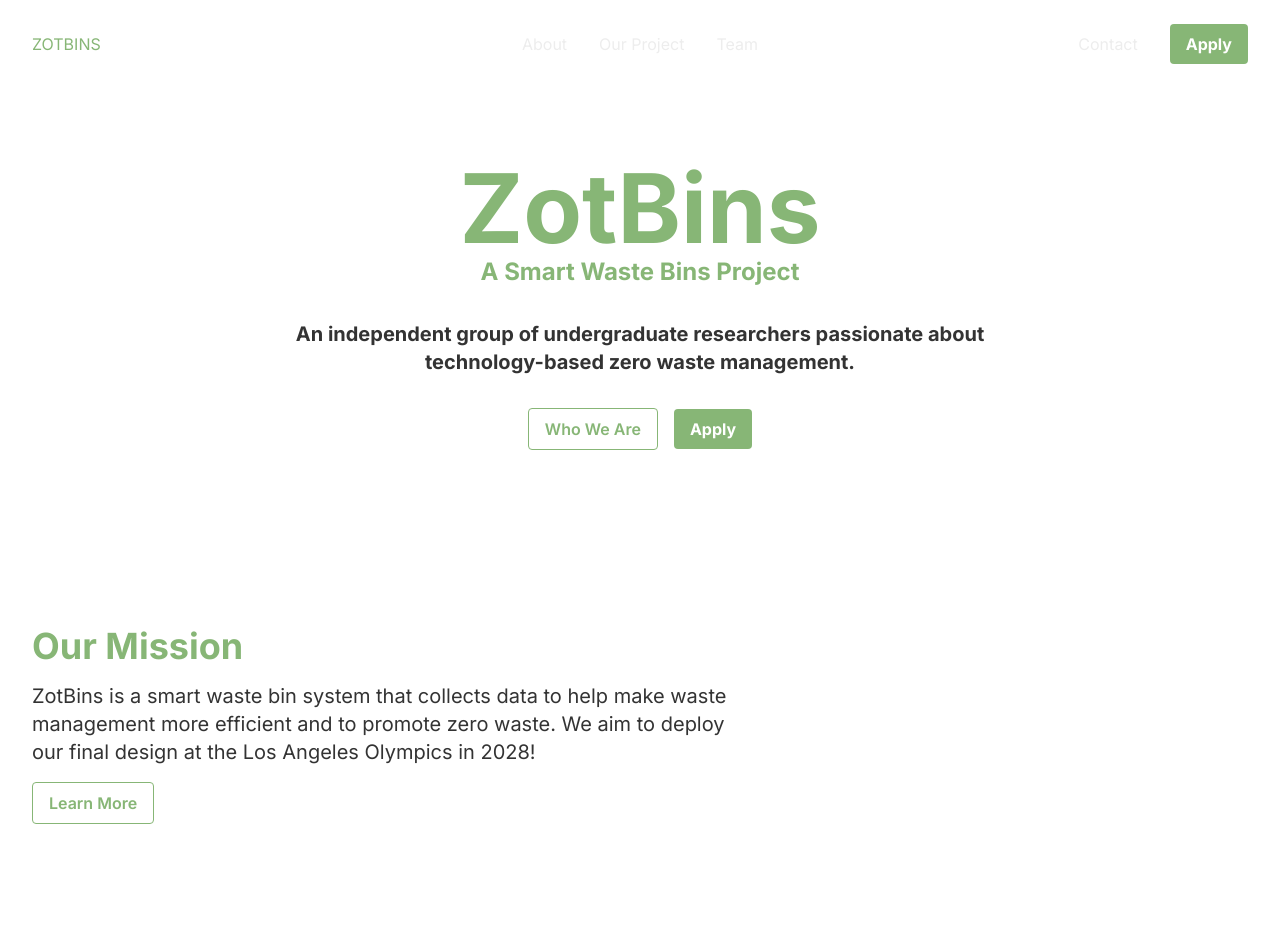
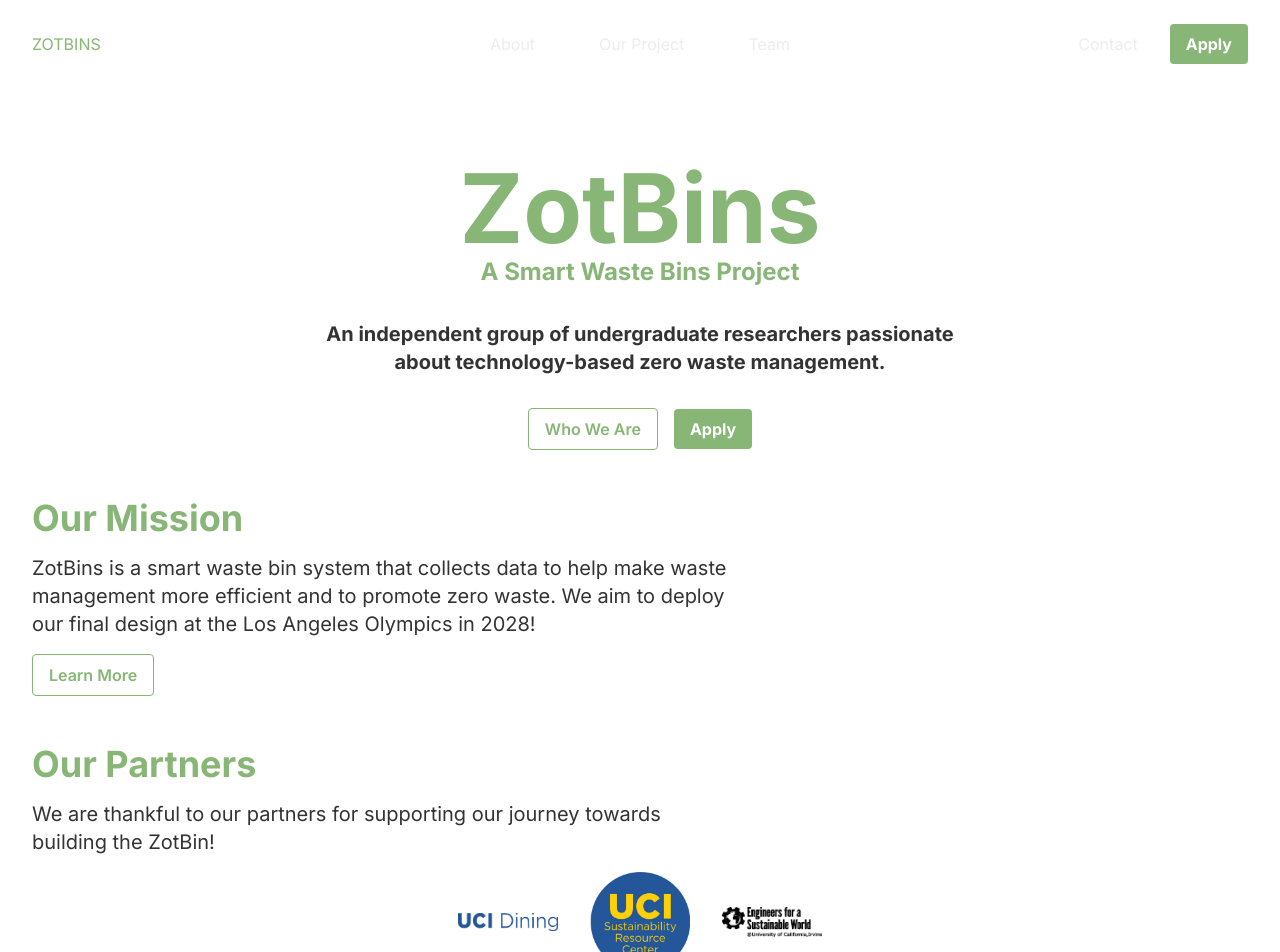
Before and after one commit to zotbins/zotbins-website, a Next.js app: page / in a window 1280 px wide. Shown: the top 952 px of the page. Built offline with nearby package versions, Linux system fonts and the light colour scheme.

Commit message:
update styling and navbar

```diff
--- a/src/app/contact/page.tsx
+++ b/src/app/contact/page.tsx
@@ -15,6 +15,20 @@ const Contact = () => {
           <p>Email</p>
         </Link>
       </button>
+      <div className="text-black/80 text-left py-4 pt-8">
+        <h2 className="text-4xl font-bold text-[#87b676]">Join Our Team</h2>
+        <h3 className="text-xl max-w-[700px] mt-4">
+          Interested in joining? Apply today!
+        </h3>
+      </div>
+      <button className="bg-[#87b676] text-white font-bold py-2 px-4 rounded">
+        <Link
+          href={"https://airtable.com/appzF8nZcqC7jK3Dl/shrusFzrb8htRaWjz"}
+          target="_blank"
+        >
+          <p>Apply</p>
+        </Link>
+      </button>
     </div>
   );
 };
--- a/src/app/layout.tsx
+++ b/src/app/layout.tsx
@@ -20,7 +20,7 @@ export default function RootLayout({
     <html lang="en">
       <body className={inter.className}>
         <Navbar />
-        {children}
+        <div className="min-h-svh">{children}</div>
         <Footer />
       </body>
     </html>
--- a/src/app/page.tsx
+++ b/src/app/page.tsx
@@ -1,13 +1,9 @@
 import Introduction from "@/components/Introduction";
-import Mission from "@/components/Mission";
-import Partners from "@/components/Partners";
 
 export default function Home() {
   return (
     <>
       <Introduction />
-      <Mission />
-      <Partners />
     </>
   );
 }
--- a/src/app/team/page.tsx
+++ b/src/app/team/page.tsx
@@ -2,6 +2,7 @@
 import React, { useState } from "react";
 import MemberCard from "@/components/MemberCard";
 import { members } from "../members";
+import { FaAngleDown } from "react-icons/fa6";
 
 const Team = () => {
   const teams = [
@@ -13,10 +14,12 @@ const Team = () => {
   ];
 
   const [activeTeam, setActiveTeam] = useState("Hardware");
+  const [openDropdown, setOpenDropdown] = useState(false);
+
   return (
     <div className="pt-12 m-8">
       <div className="text-black/80 text-left py-4">
-        <h2 className="text-4xl font-bold text-[#87b676]">Meet the Team</h2>
+        <h2 className="text-4xl font-bold text-[#87b676]">Our Team</h2>
         <h3 className="text-xl max-w-[700px] mt-4">
           Our team consists of five subgroups, each of which provide an
           essential component to our research towards building the ZotBin.
@@ -24,8 +27,8 @@ const Team = () => {
         </h3>
       </div>
       {/* Teams */}
-      <div className="rounded-lg p-2">
-        <div className="flex flex-row justify-between pb-2 border-b border-g-400">
+      <div className="rounded-lg">
+        <div className="hidden md:flex flex-row justify-between pb-2 border-b border-g-400">
           {teams.map((team) => (
             <button
               key={team}
@@ -38,6 +41,37 @@ const Team = () => {
             </button>
           ))}
         </div>
+
+        <div className="md:hidden flex">
+          <button
+            onClick={() => setOpenDropdown(!openDropdown)}
+            className="bg-transparent hover:bg-[#87b676]/80 text-[#87b676] font-semibold hover:text-white py-2 px-4 border border-[#87b676] hover:border-transparent rounded flex flex-row items-center justify-between w-full"
+          >
+            {activeTeam}
+            <FaAngleDown className="ml-4" />
+          </button>
+        </div>
+
+        <div
+          className={`flex flex-col bg-gray-100 rounded ${
+            openDropdown ? "mt-2 p-2" : ""
+          }`}
+        >
+          {openDropdown &&
+            teams.map((team) => (
+              <button
+                key={team}
+                onClick={() => {
+                  setActiveTeam(team);
+                  setOpenDropdown(!openDropdown);
+                }}
+                className="flex p-2 rounded-lg text-black/80 font-bold hover:bg-[#87b676]/20"
+              >
+                {team}
+              </button>
+            ))}
+        </div>
+
         <h4 className="pt-4 text-xl font-bold text-black/80">What we do:</h4>
         {activeTeam === "Hardware" && (
           <p className="pb-4 text-md text-black/80">
@@ -59,7 +93,14 @@ const Team = () => {
           </p>
         )}
         {activeTeam === "Waste Recognition" && (
-          <p className="pb-4 text-md text-black/80">WASTE REC DESCRIPTION</p>
+          <p className="pb-4 text-md text-black/80">
+            We are researching, training, and improving a computer vision model
+            to perform image localization and classification. We collaborate
+            closely with the Hardware and Web & Mobile teams to integrate these
+            algorithms into the mobile app and physical bins. Our daily work may
+            include waste image collections, data labeling, data preprocessing,
+            and algorithms development & implementation.
+          </p>
         )}
         {activeTeam === "API" && (
           <p className="pb-4 text-md text-black/80">
--- a/src/components/Introduction.tsx
+++ b/src/components/Introduction.tsx
@@ -1,5 +1,6 @@
 import Link from "next/link";
 import React from "react";
+import Image from "next/image";
 
 const Introduction = () => {
   return (
@@ -8,13 +9,13 @@ const Introduction = () => {
         <h1 className="text-8xl text-[#87b676]">ZotBins</h1>
         <h3 className="text-2xl text-[#87b676]">A Smart Waste Bins Project</h3>
 
-        <p className="text-xl max-w-[700px] mx-auto mt-8">
+        <p className="text-xl max-w-[700px] mx-auto mt-8 px-8">
           An independent group of undergraduate researchers passionate about
           technology-based zero waste management.
         </p>
       </div>
 
-      <div className="flex flex-row items-center justify-center p-8 space-x-4">
+      <div className="flex flex-row items-center justify-center pt-8 space-x-4">
         <button className="bg-transparent hover:bg-[#87b676]/80 text-[#87b676] font-semibold hover:text-white py-2 px-4 border border-[#87b676] hover:border-transparent rounded">
           <Link href={"about"}>
             <p>Who We Are</p>
@@ -23,10 +24,57 @@ const Introduction = () => {
         <button className="bg-[#87b676] text-white font-bold py-2 px-4 rounded">
           <Link
             href={"https://airtable.com/appzF8nZcqC7jK3Dl/shrusFzrb8htRaWjz"}
+            target="_blank"
           >
             <p>Apply</p>
           </Link>
         </button>
+      </div>
+
+      <div className="m-8">
+        <div className="text-black/80 text-left py-4">
+          <h2 className="text-4xl font-bold text-[#87b676]">Our Mission</h2>
+          <h3 className="text-xl max-w-[700px] mt-4">
+            ZotBins is a smart waste bin system that collects data to help make
+            waste management more efficient and to promote zero waste. We aim to
+            deploy our final design at the Los Angeles Olympics in 2028!
+          </h3>
+        </div>
+        <button className="bg-transparent hover:bg-[#87b676]/80 text-[#87b676] font-semibold hover:text-white py-2 px-4 border border-[#87b676] hover:border-transparent rounded">
+          <Link href={"our-project"}>
+            <p>Learn More</p>
+          </Link>
+        </button>
+      </div>
+
+      <div className="m-8">
+        <div className="text-black/80 text-left py-4">
+          <h2 className="text-4xl font-bold text-[#87b676]">Our Partners</h2>
+          <h3 className="text-xl max-w-[700px] mt-4">
+            We are thankful to our partners for supporting our journey towards
+            building the ZotBin!
+          </h3>
+        </div>
+        <div className="flex flex-row items-center justify-center space-x-8">
+          <Image
+            src={"/assets/UCI_DINING.png"}
+            height="100"
+            width="100"
+            alt="uci-dining"
+          />
+          <Image
+            src={"/assets/src.png"}
+            height="100"
+            width="100"
+            alt="uci-src"
+          />
+          <Image
+            src={"/assets/UCI_ESW.png"}
+            height="100"
+            width="100"
+            alt="uci-esw"
+          />
+        </div>
       </div>
     </div>
   );
--- a/src/components/Mission.tsx
+++ /dev/null
@@ -1,24 +0,0 @@
-import Link from "next/link";
-import React from "react";
-
-const Mission = () => {
-  return (
-    <div className="pt-24 m-8">
-      <div className="text-black/80 text-left py-4">
-        <h2 className="text-4xl font-bold text-[#87b676]">Our Mission</h2>
-        <h3 className="text-xl max-w-[700px] mt-4">
-          ZotBins is a smart waste bin system that collects data to help make
-          waste management more efficient and to promote zero waste. We aim to
-          deploy our final design at the Los Angeles Olympics in 2028!
-        </h3>
-      </div>
-      <button className="bg-transparent hover:bg-[#87b676]/80 text-[#87b676] font-semibold hover:text-white py-2 px-4 border border-[#87b676] hover:border-transparent rounded">
-        <Link href={"our-project"}>
-          <p>Learn More</p>
-        </Link>
-      </button>
-    </div>
-  );
-};
-
-export default Mission;
--- a/src/components/Navbar.tsx
+++ b/src/components/Navbar.tsx
@@ -4,9 +4,12 @@ import React, { useState } from "react";
 import { AiOutlineMenu, AiOutlineClose } from "react-icons/ai";
 
 const navLinks = [
+  { title: "ZotBins", path: "/" },
   { title: "About", path: "about" },
   { title: "Our Project", path: "our-project" },
   { title: "Team", path: "team" },
+  { title: "Contact", path: "contact" },
+  { title: "Apply", path: "contact" },
 ];
 
 const Navbar = () => {
@@ -23,6 +26,7 @@ const Navbar = () => {
   return (
     <div className="pt-6">
       {/* Desktop View */}
+
       <div className="hidden md:flex mx-8 justify-between items-center">
         {/* Logo */}
         <div className="flex flex-1 justify-start text-[#87b676]">
@@ -30,14 +34,22 @@ const Navbar = () => {
         </div>
         {/* About, Our Project, Team */}
         <div className="flex flex-1 justify-center">
-          <ul className="flex flex-row space-x-8">
-            {navLinks.map((link, index) => (
-              <li key={index}>
+          <ul className="flex flex-row">
+            {navLinks.map(
+              (link, index) =>
+                link.title !== "ZotBins" &&
+                link.title !== "Contact" &&
+                link.title !== "Apply" && (
+                  <li
+                    className="px-8 flex text-nowrap justify-center items-center "
+                    key={index}
+                  >
                     <Link href={link.path}>
                       <p>{link.title}</p>
                     </Link>
                   </li>
-            ))}
+                )
+            )}
           </ul>
         </div>
         {/* Contact, Apply */}
@@ -55,19 +67,30 @@ const Navbar = () => {
           </button>
         </div>
       </div>
+
       {/* Mobile View */}
-      <div
+      <div className="flex mx-8 justify-between items-center">
+        {!nav && (
+          <div className="md:hidden flex flex-1 pt-2 justify-start text-[#87b676]">
+            <Link href={"/"}>ZOTBINS</Link>
+          </div>
+        )}
+        <button
           onClick={toggleNav}
           className="md:hidden absolute top-5 right-5 p-2 z-50"
         >
           {nav ? <AiOutlineClose size={30} /> : <AiOutlineMenu size={30} />}
+        </button>
       </div>
 
-      <div className="fixed left-0 top-0 w-full z-40">
+      <div className="w-full z-4 bg-white">
         {nav && (
-          <ul className="text-4xl font-semibold my-24 text-center space-y-8">
+          <ul className="text-4xl font-semibold text-center space-y-16 h-screen flex flex-col justify-center">
             {navLinks.map((link, index) => (
-              <li key={index}>
+              <li
+                key={index}
+                className={link.title === "ZotBins" ? "text-[#87b676]" : ""}
+              >
                 <Link href={link.path} onClick={closeNav}>
                   {link.title}
                 </Link>
--- a/src/components/Partners.tsx
+++ /dev/null
@@ -1,33 +0,0 @@
-import React from "react";
-import Image from "next/image";
-
-const Partners = () => {
-  return (
-    <div className="pt-24 m-8">
-      <div className="text-black/80 text-left py-4">
-        <h2 className="text-4xl font-bold text-[#87b676]">Our Partners</h2>
-        <h3 className="text-xl max-w-[700px] mt-4">
-          We are thankful to our partners for supporting our journey towards
-          building the ZotBin!
-        </h3>
-      </div>
-      <div className="flex flex-row items-center justify-center space-x-8">
-        <Image
-          src={"/assets/UCI_DINING.png"}
-          height="100"
-          width="100"
-          alt="uci-dining"
-        />
-        <Image src={"/assets/src.png"} height="100" width="100" alt="uci-src" />
-        <Image
-          src={"/assets/UCI_ESW.png"}
-          height="100"
-          width="100"
-          alt="uci-esw"
-        />
-      </div>
-    </div>
-  );
-};
-
-export default Partners;
```
Lines whose indentation alone changed are shown as unchanged.
